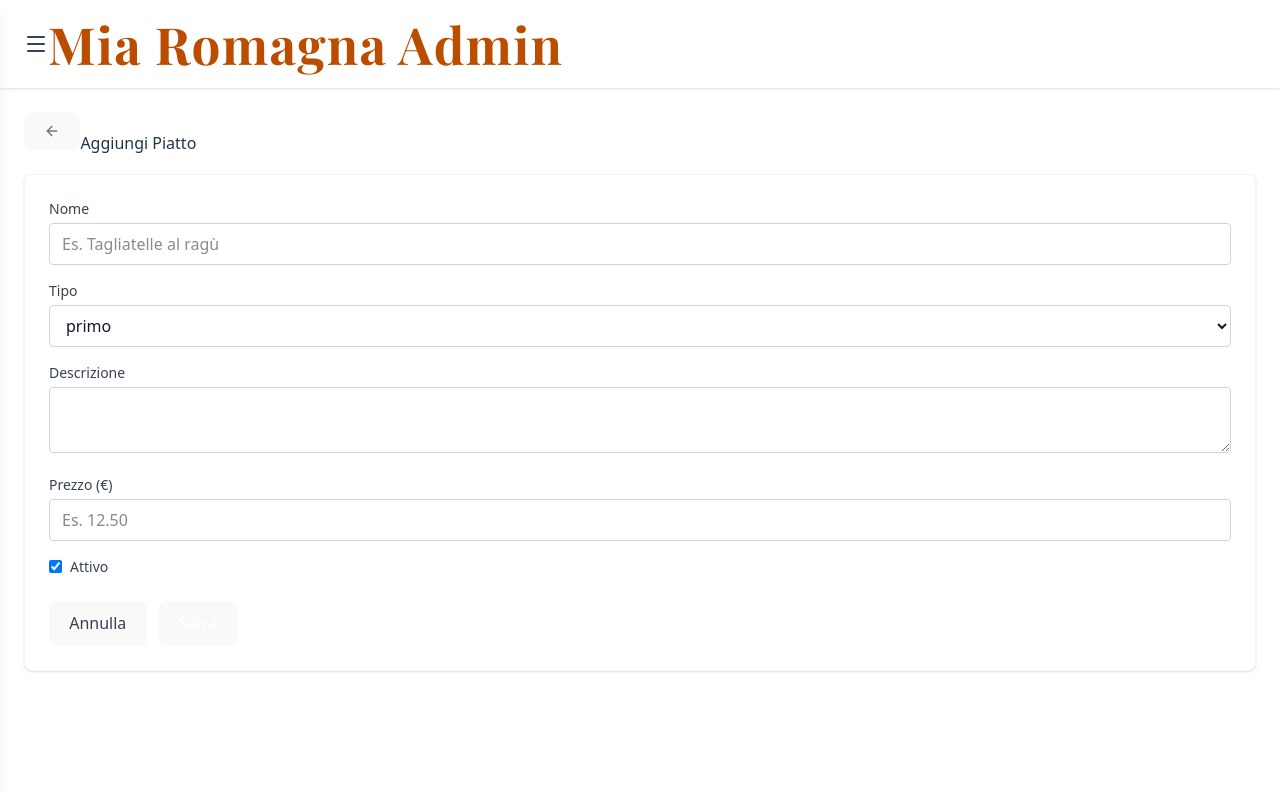
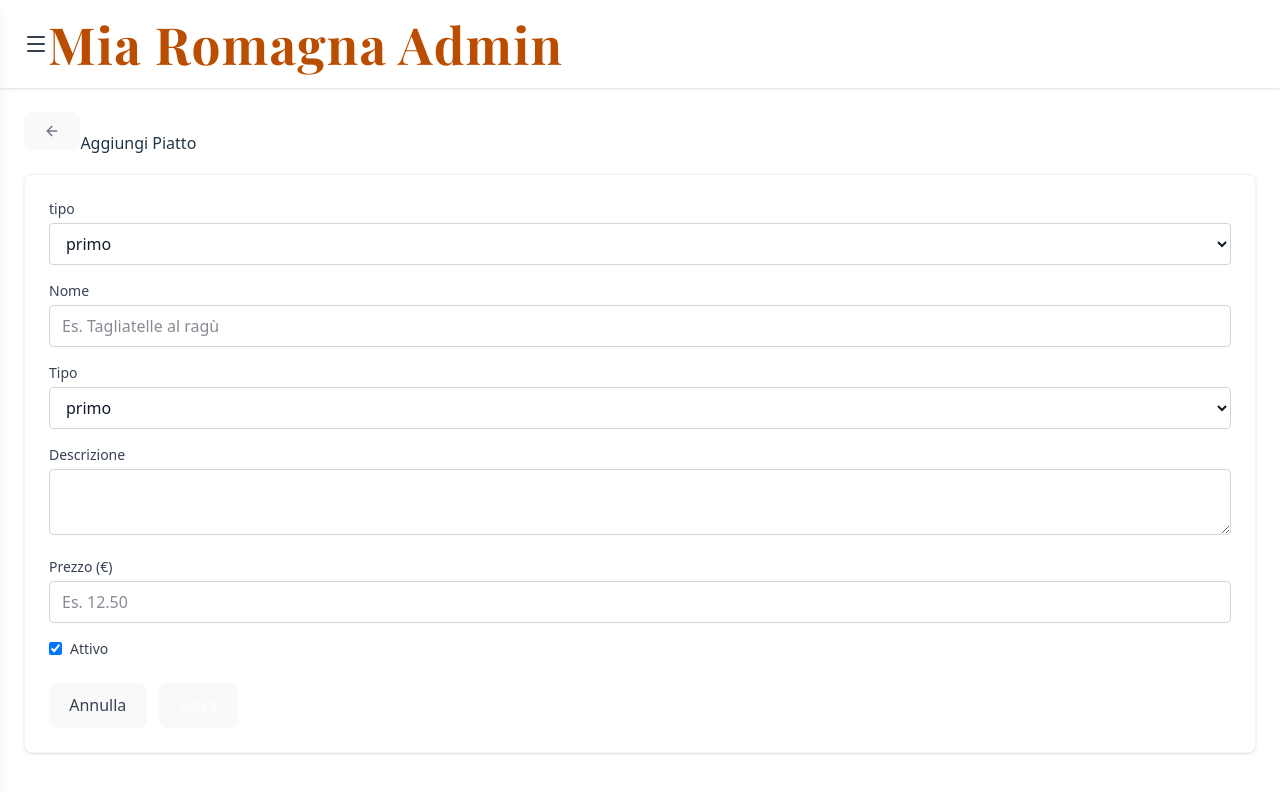
Before and after one commit to Ciga99/RistoranteFE, a React (Vite) app: page /admin/dish-admin/new in a window 1280 px wide. Shown: the top 792 px of the page. Built offline with nearby package versions, Linux system fonts and the light colour scheme; sample sign-in values are in the browser's storage.

Commit message:
Centralized form

```diff
--- /dev/null
+++ b/src/components/adminComponent/AdminFormCard.tsx
@@ -0,0 +1,39 @@
+import { useNavigate } from "react-router-dom";
+import HeaderFrom from "./HeaderForm";
+
+export const inputCls = "w-full border border-gray-300 rounded px-3 py-2 text-gray-900";
+
+interface AdminFormCardProps {
+  title: string;
+  backUrl: string;
+  onSave: () => void;
+  saving?: boolean;
+  children: React.ReactNode;
+}
+
+export default function AdminFormCard({ title, backUrl, onSave, saving = false, children }: AdminFormCardProps) {
+  const navigate = useNavigate();
+  return (
+    <div className="p-6">
+      <HeaderFrom title={title} navigateUrl={backUrl} />
+      <div className="bg-white rounded-lg shadow p-6 border border-gray-100 flex flex-col gap-4">
+        {children}
+        <div className="flex gap-3 pt-2">
+          <button
+            onClick={() => navigate(backUrl)}
+            className="px-4 py-2 rounded border border-gray-300 text-gray-700 hover:bg-gray-50"
+          >
+            Annulla
+          </button>
+          <button
+            onClick={onSave}
+            disabled={saving}
+            className="px-4 py-2 rounded bg-amber-600 text-white hover:bg-amber-700 disabled:opacity-50"
+          >
+            {saving ? "Salvataggio..." : "Salva"}
+          </button>
+        </div>
+      </div>
+    </div>
+  );
+}
--- /dev/null
+++ b/src/components/adminComponent/FormSelect.tsx
@@ -0,0 +1,29 @@
+import { inputCls } from "./AdminFormCard";
+
+interface SelectionOption {
+    value: string;
+    label: string;
+}
+
+interface FormSelectProps {
+  label: string;
+  name: string;
+  value: string;
+  onChange: (e: React.ChangeEvent<HTMLSelectElement>) => void;
+  options: SelectionOption[];
+  placeholder?: string; // opzione vuota iniziale facoltativa
+}
+
+export default function FormSelect({label, name, value, onChange, options, placeholder}:FormSelectProps ){
+    return (
+        <div>
+            <label className="block text-sm font-medium text-gray-700 mb-1">{label}</label>
+            <select name={name} value={value} onChange={onChange}  className={inputCls}>
+                {placeholder && <option value="">{placeholder}</option>}
+                {options.map( opt => (
+                    <option key={opt.value} value={opt.value}>{opt.label}</option>
+                ))}
+            </select>
+        </div>
+    )
+}
--- a/src/pages/admin/AdminDishFormPage.tsx
+++ b/src/pages/admin/AdminDishFormPage.tsx
@@ -2,7 +2,8 @@ import { useEffect, useState } from "react";
 import { useParams, useNavigate } from "react-router-dom";
 import { api } from "../../services/api";
 import type { DishType } from "../../types/menu";
-import HeaderFrom from "../../components/adminComponent/HeaderForm";
+import AdminFormCard, { inputCls } from "../../components/adminComponent/AdminFormCard";
+import FormSelect from "../../components/adminComponent/FormSelect";
 
 const DISH_TYPES = ["antipasto", "primo", "secondo", "contorno", "dolce", "bevande"] as const;
 
@@ -13,8 +14,6 @@ const emptyForm = {
   price: "",
   is_active: true,
 };
-
-const inputCls = "w-full border border-gray-300 rounded px-3 py-2 text-gray-900";
 
 export default function AdminDishFormPage() {
   const { id } = useParams<{ id: string }>();
@@ -69,9 +68,19 @@ export default function AdminDishFormPage() {
   if (loading) return <p className="p-8 text-center text-gray-500">Caricamento...</p>;
 
   return (
-    <div className="p-6">
-      <HeaderFrom title = {isEdit ? "Modifica Piatto" : "Aggiungi Piatto"} navigateUrl="/admin/dish-admin"/>
-      <div className="bg-white rounded-lg shadow p-6 border border-gray-100 flex flex-col gap-4">
+    <AdminFormCard
+      title={isEdit ? "Modifica Piatto" : "Aggiungi Piatto"}
+      backUrl="/admin/dish-admin"
+      onSave={handleSave}
+      saving={saving}
+    >
+      <FormSelect
+        label="tipo"
+        name="type"
+        value={form.type}
+        onChange={handleChange}
+        options={DISH_TYPES.map(t => ({ value: t, label: t}))}
+      />
       <div>
         <label className="block text-sm font-medium text-gray-700 mb-1">Nome</label>
         <input name="name" value={form.name} onChange={handleChange} className={inputCls} placeholder="Es. Tagliatelle al ragù" />
@@ -98,23 +107,6 @@ export default function AdminDishFormPage() {
         <input type="checkbox" name="is_active" checked={form.is_active} onChange={handleChange} />
         <span className="text-sm text-gray-700">Attivo</span>
       </label>
-
-        <div className="flex gap-3 pt-2">
-          <button
-            onClick={() => navigate("/admin/dish-admin")}
-            className="px-4 py-2 rounded border border-gray-300 text-gray-700 hover:bg-gray-50"
-          >
-            Annulla
-          </button>
-          <button
-            onClick={handleSave}
-            disabled={saving}
-            className="px-4 py-2 rounded bg-amber-600 text-white hover:bg-amber-700 disabled:opacity-50"
-          >
-            {saving ? "Salvataggio..." : "Salva"}
-          </button>
-        </div>
-      </div>
-    </div>
+    </AdminFormCard>
   );
 }
--- a/src/pages/admin/AdminMenuFormPage.tsx
+++ b/src/pages/admin/AdminMenuFormPage.tsx
@@ -2,8 +2,9 @@ import { useEffect, useState } from "react";
 import { useParams, useNavigate } from "react-router-dom";
 import { api } from "../../services/api";
 import { Plus, Trash2 } from "lucide-react";
-import HeaderFrom from "../../components/adminComponent/HeaderForm";
+import AdminFormCard, { inputCls } from "../../components/adminComponent/AdminFormCard";
 import type { DishType } from "../../types/menu";
+import FormSelect from "../../components/adminComponent/FormSelect";
 
 const emptyForm = {
   type: "menu_card" as "menu_card" | "daily_menu",
@@ -12,8 +13,6 @@ const emptyForm = {
   day_of_week: "",
   is_active: true,
 };
-
-const inputCls = "w-full border border-gray-300 rounded px-3 py-2 text-gray-900";
 
 const DISH_CATEGORIES = ["antipasto", "primo", "secondo", "contorno", "dolce", "bevande"] as const;
 type DishCategory = typeof DISH_CATEGORIES[number];
@@ -161,22 +160,38 @@ export default function AdminMenuFormPage() {
   if (loading) return <p className="p-8 text-center text-gray-500">Caricamento...</p>;
 
   return (
-    <div className="p-6">
-      <HeaderFrom title={isEdit ? "Modifica Menu" : "Aggiungi Menu"} navigateUrl="/admin/menu-admin" />
-      <div className="bg-white rounded-lg shadow p-6 border border-gray-100 flex flex-col gap-4">
-        <div>
-          <label className="block text-sm font-medium text-gray-700 mb-1">Tipo</label>
-          <select name="type" value={form.type} onChange={handleChange} className={inputCls}>
-            <option value="menu_card">Carta</option>
-            <option value="daily_menu">Menu del giorno</option>
-          </select>
-        </div>
-
-        <div>
-          <label className="block text-sm font-medium text-gray-700 mb-1">Note</label>
-          <textarea name="notes" value={form.notes} onChange={handleChange} className={inputCls} rows={3} />
-        </div>
-
+    <AdminFormCard
+      title={isEdit ? "Modifica Menu" : "Aggiungi Menu"}
+      backUrl="/admin/menu-admin"
+      onSave={handleSave}
+      saving={saving}
+    >
+      <FormSelect
+        label="Tipo"
+        name="type"
+        value={form.type}
+        onChange={handleChange}
+        options={[
+          { value: "menu_card", label: "Carta" },
+          { value: "daily_menu", label: "Menu del giorno" },
+        ]}
+      />
+      <FormSelect
+        label="Giorno della settimana"
+        name="day_of_week"
+        value={form.day_of_week || ""}
+        onChange={handleChange}
+        placeholder="Seleziona un giorno..."
+        options={[
+          { value: "monday", label: "Lunedì" },
+          { value: "tuesday", label: "Martedì" },
+          { value: "wednesday", label: "Mercoledì" },
+          { value: "thursday", label: "Giovedì" },
+          { value: "friday", label: "Venerdì" },
+          { value: "saturday", label: "Sabato" },
+          { value: "sunday", label: "Domenica" },
+        ]}
+      />
       {form.type === "daily_menu" && (
         <>
           <div>
@@ -295,23 +310,6 @@ export default function AdminMenuFormPage() {
             </div>
           </div>
       </div>
-
-        <div className="flex gap-3 pt-2">
-          <button
-            onClick={() => navigate("/admin/menu-admin")}
-            className="px-4 py-2 rounded border border-gray-300 text-gray-700 hover:bg-gray-50"
-          >
-            Annulla
-          </button>
-          <button
-            onClick={handleSave}
-            disabled={saving}
-            className="px-4 py-2 rounded bg-amber-600 text-white hover:bg-amber-700 disabled:opacity-50"
-          >
-            {saving ? "Salvataggio..." : "Salva"}
-          </button>
-        </div>
-      </div>
-    </div>
+    </AdminFormCard>
   );
 }
```
Lines whose indentation alone changed are shown as unchanged.
